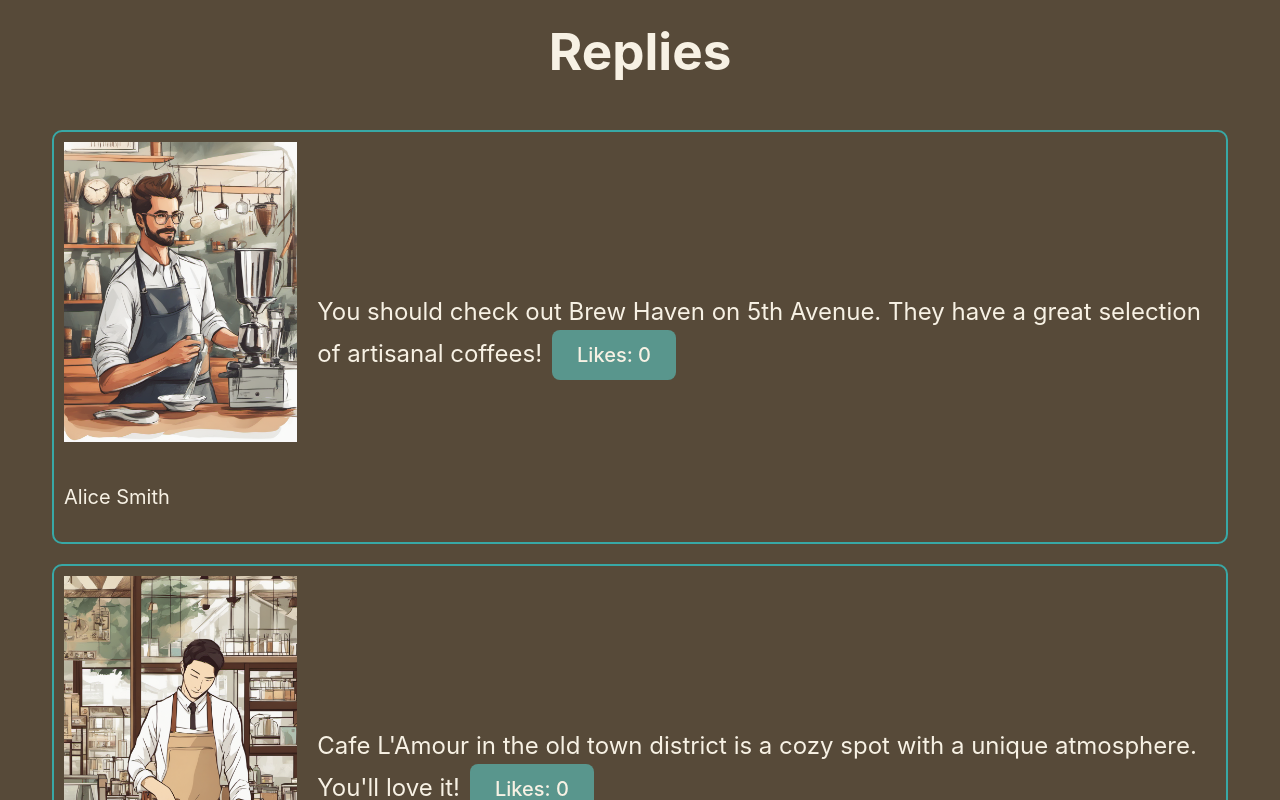
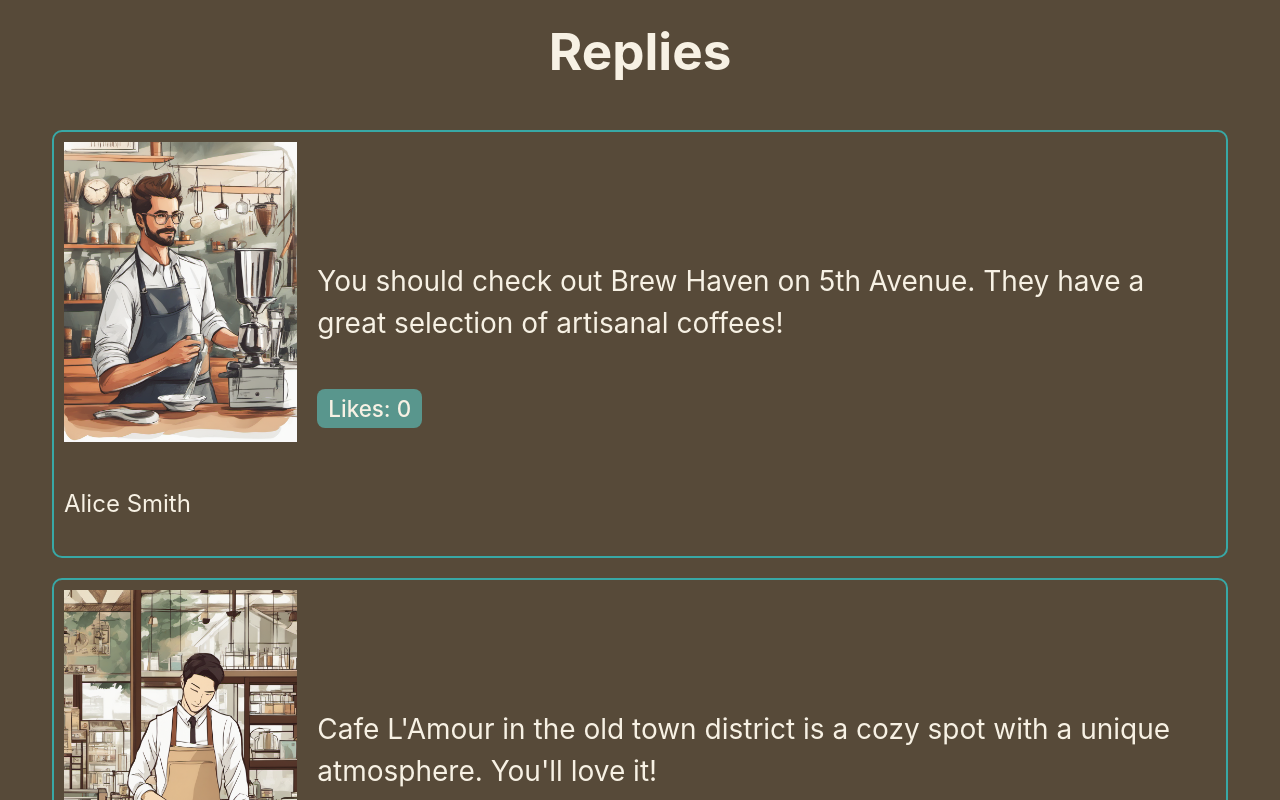
Before and after one commit to leslieyjkim/Coffee_forum_2024, a React (Vite) app in the folder Project_coffee_forum/: page / in a window 1280 px wide. Shown: the part 920-1720 px from the top of the page. Built offline with nearby package versions, Linux system fonts and the light colour scheme.

Commit message:
Update styling and adjust display

```diff
--- a/Project_coffee_forum/src/App.scss
+++ b/Project_coffee_forum/src/App.scss
@@ -39,7 +39,7 @@ section > header {
   }
   h2 {
     display: flex;
-    align-items: center;
+    align-items:end;
     gap: 1em;
     margin-left: 30px;
 
@@ -62,7 +62,7 @@ main {
   width: 90%;
   display: grid;
   align-items: center;
-  text-align: left;
+  // text-align: flex;
   border: 2px solid #38a8a6;
   border-radius: 10px;
   margin: 0 auto; //centers the box
@@ -80,10 +80,21 @@ main {
   }
   p:last-of-type {
     grid-area: name;
+    text-align: left;
+    font-size: 1.2em;
   }
   p:first-of-type {
+    font-size: 1.4em;
     grid-area: reply;
+    text-align: left;
   }
+}
+
+.Replybutton-style{
+  color: #f7f1e4;
+  background-color: #59968d;
+  font-size: 0.8em;/* Adjust the font size to make the button smaller */
+  padding: 5px 10px;/* Adjust padding for smaller size */
 }
 
 .ReplyForm {
@@ -92,7 +103,7 @@ main {
   background-color: #38a8a6;
   input,
   button{
-     font-size:1.2em ;
+     font-size:1.3em ;
      margin: 1em;
      padding: 1em;
   }
--- a/Project_coffee_forum/src/components/ReplyListItem.jsx
+++ b/Project_coffee_forum/src/components/ReplyListItem.jsx
@@ -5,10 +5,12 @@ export default function ReplyListItem(props){
     return (
             <article className="ReplyListItem">
               <p>
-              <span style={{ fontSize: "1.2em", textAlign: "left" }}>{content}</span>
-                <button onClick={addReplyLikeOfPost} style={{ color: "#f7f1e4", backgroundColor: "#59968d", marginLeft: "10px" }}>
+              <span>{content}</span>
+              <br></br>
+              <br></br>
+              <button onClick={addReplyLikeOfPost} className="Replybutton-style">
                   Likes: {likes}
-                </button>
+              </button>
               </p>
               <p>{user.name}</p>
               <img src={user.profile_url} alt='' />
```
